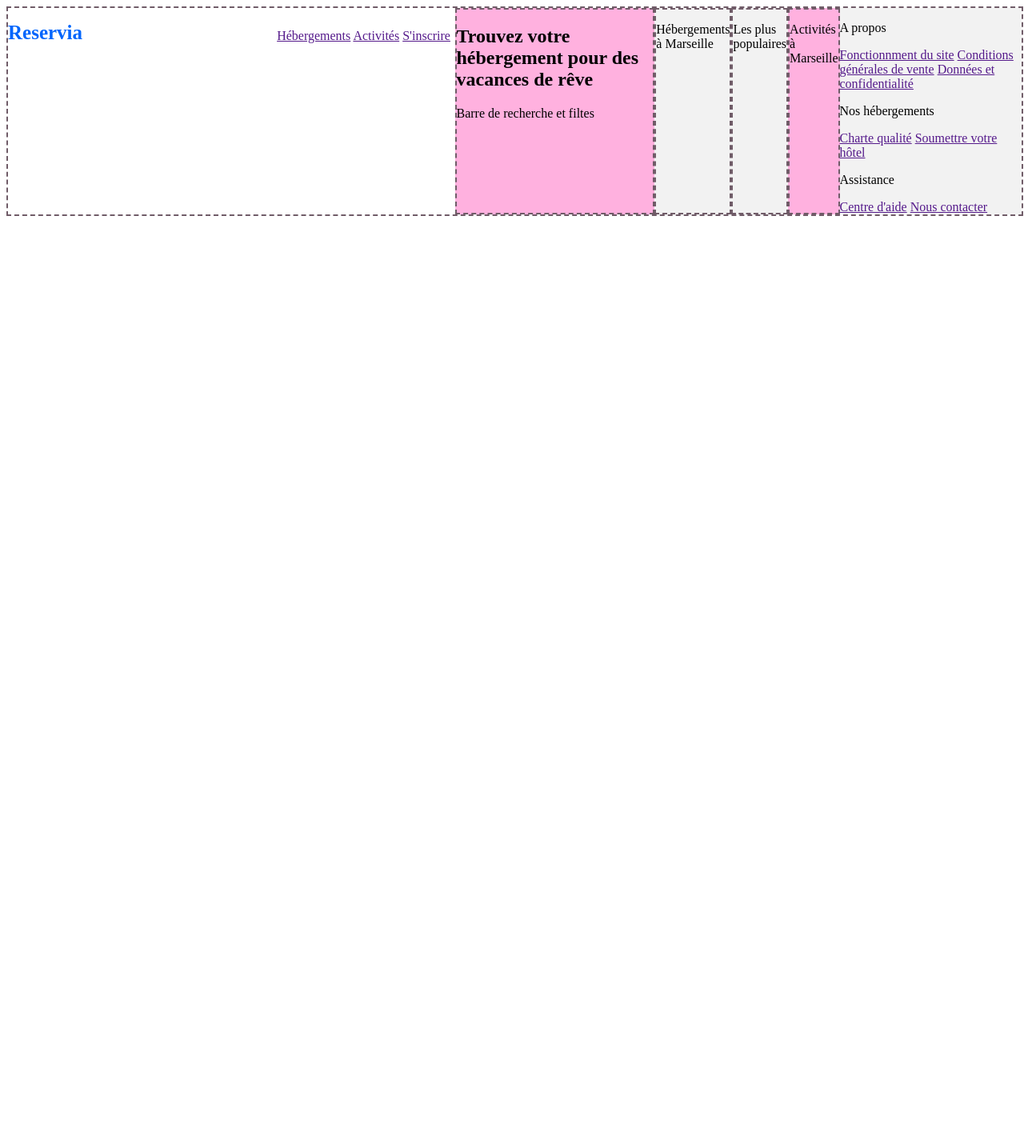
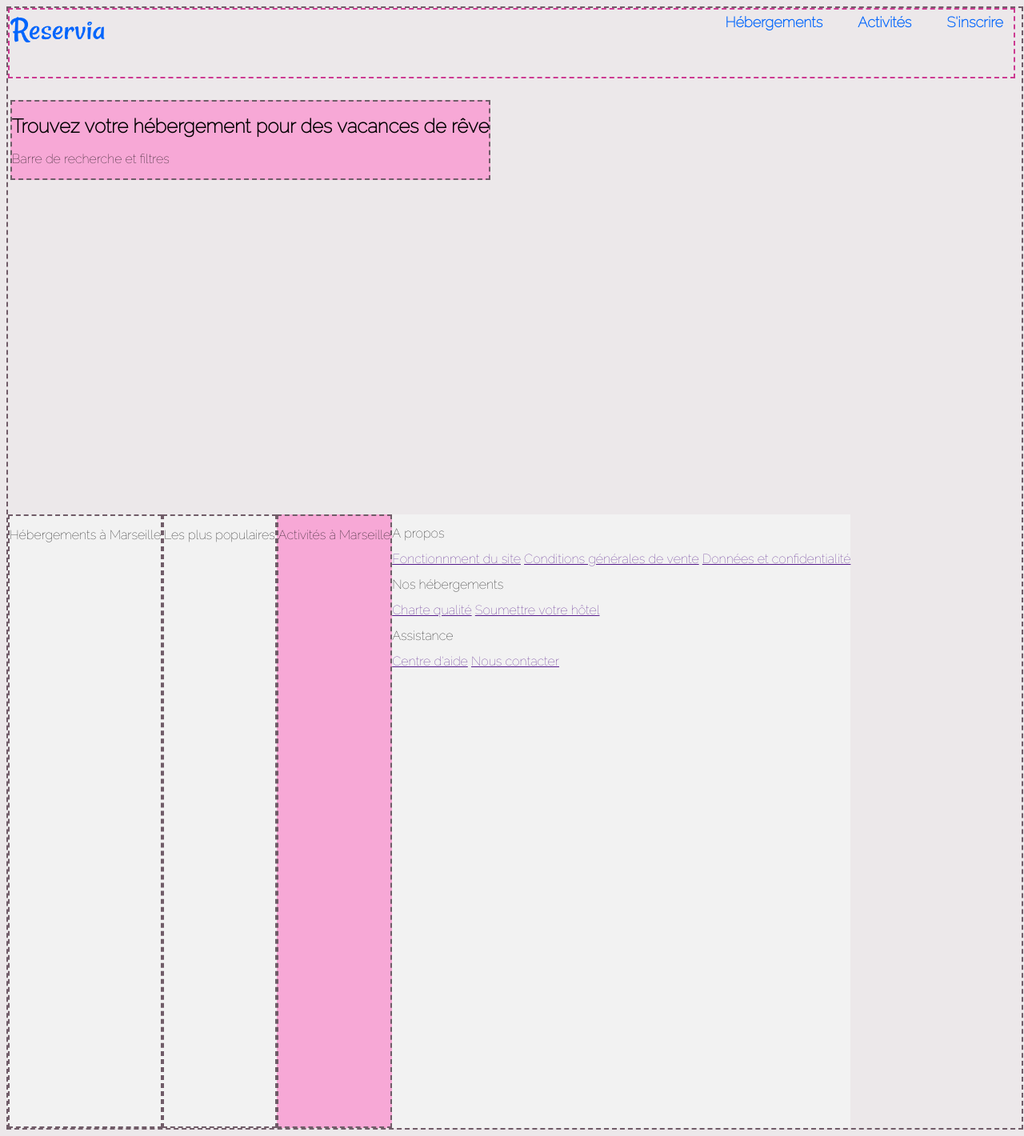
Before and after one commit to Yann-dv/Reservia, a PHP site: page / in a window 1280 px wide. Shown: the whole page at 80% size. Before the commit the page ends 270 px from the top, so only its background shows below. Run offline with PHP 8.4, Linux system fonts and the light colour scheme.

Commit message:
Add on header: logo and <a>

```diff
--- a/index.html
+++ b/index.html
@@ -15,7 +15,9 @@
     </head>
 
     <header>
-        <h1 id="main_title"></id>Reservia</h1>
+        <a href="file:///C:/DOSSIERS%20WORK/study/info/Openclassrooms/Formation%20WebDev%206%20mois/Projets/P2/Projet%202%20-%20Reservia/YannHagege_2_08032021/index.html">
+            <img src="images/logo/Reservia@3x.png" alt="Reservia" class="logo"/>
+        </a>
             <div id="ancres">
             <a href="">Hébergements</a>
             <a href="">Activités</a>
@@ -26,8 +28,8 @@
     <body>
 
         <section id="searchbar">
-            <h2>Trouvez votre hébergement pour des vacances de rêve</h2>
-            <p>Barre de recherche et filtes</p>
+            <h1>Trouvez votre hébergement pour des vacances de rêve</h1>
+            <p>Barre de recherche et filtres</p>
          </section>
 
         <section id="hebergements">
--- a/style.css
+++ b/style.css
@@ -1,25 +1,36 @@
 /*Reservia css style*/
-@font-face
-{
-/* To do */
-}
 
-body
-{
-    display: flex;
-    width: 99%;
-    font-size: 0,15%;
-}
-h1
-{
-    font-size : 25px;
-}
+@font-face {
+    font-family: 'raleway_italic';
+    src: url('font/raleway-Italic-VariableFont_wght.ttf') format('ttf'),
+         url('font/raleway-italic-variablefont_wght-webfont.woff2') format('woff2'),
+         url('font/raleway-italic-variablefont_wght-webfont.woff') format('woff');
+    font-weight: normal;
+    font-style: normal;
+    }
+
+@font-face {
+    font-family: 'raleway';
+    src: url('font/raleway-VariableFont_wght.ttf') format('ttf'),
+         url('font/raleway-variablefont_wght-webfont.woff2') format('woff2'),
+         url('font/raleway-variablefont_wght-webfont.woff') format('woff');
+    font-weight: normal;
+    font-style: normal;
+    }
 
 header
 {
     width: 99%;
     position: relative;
     color: #0065FC;
+    max-height: 6%;
+    border: 2px dashed rgb(204, 59, 146);
+}
+
+header a img
+{
+    height: 50px;
+    width: 120px;
 }
 
 #ancres
@@ -28,6 +39,46 @@ header
     right: 1%;
     top: 10%;
 }
+
+#ancres a
+{
+    color: #0065FC;
+    font-weight: bold;
+    margin-left: 40px;
+    font-size: 18px;
+    text-decoration: none;
+}
+
+#ancres a:hover
+{
+    text-decoration-line: overline;
+    text-decoration-skip: space;
+    font-size: 20px;
+    font-weight: bolder;
+    /* Trouver comment espacer la ligne du haut des <a> */
+
+}
+
+body
+{
+    display: flex;
+    width: 99%;
+    height: 1400px;
+    font-size: 0,15%;
+    font-family:'raleway';
+    flex-wrap: wrap;
+    background-color: rgba(182, 169, 177, 0.26);
+}
+
+
+#searchbar
+{
+    position: absolute;
+    top: 15%;
+    left: 1%;
+    margin-top: 5px;
+}
+
 body, #searchbar, #hebergements, #populaires, #activites
 {
     border: 2px dashed rgb(112, 92, 104);
```
Also changed, not shown: font/static/Raleway-Black.ttf (added), font/static/Raleway-BlackItalic.ttf (added), font/static/Raleway-Bold.ttf (added), font/static/Raleway-BoldItalic.ttf (added), font/static/Raleway-ExtraBold.ttf (added), font/static/Raleway-ExtraBoldItalic.ttf (added), font/static/Raleway-ExtraLight.ttf (added), font/static/Raleway-ExtraLightItalic.ttf (added), font/static/Raleway-Italic.ttf (added), font/static/Raleway-Light.ttf (added), font/static/Raleway-LightItalic.ttf (added), font/static/Raleway-Medium.ttf (added), font/static/Raleway-MediumItalic.ttf (added), font/static/Raleway-Regular.ttf (added), 4 more files.
